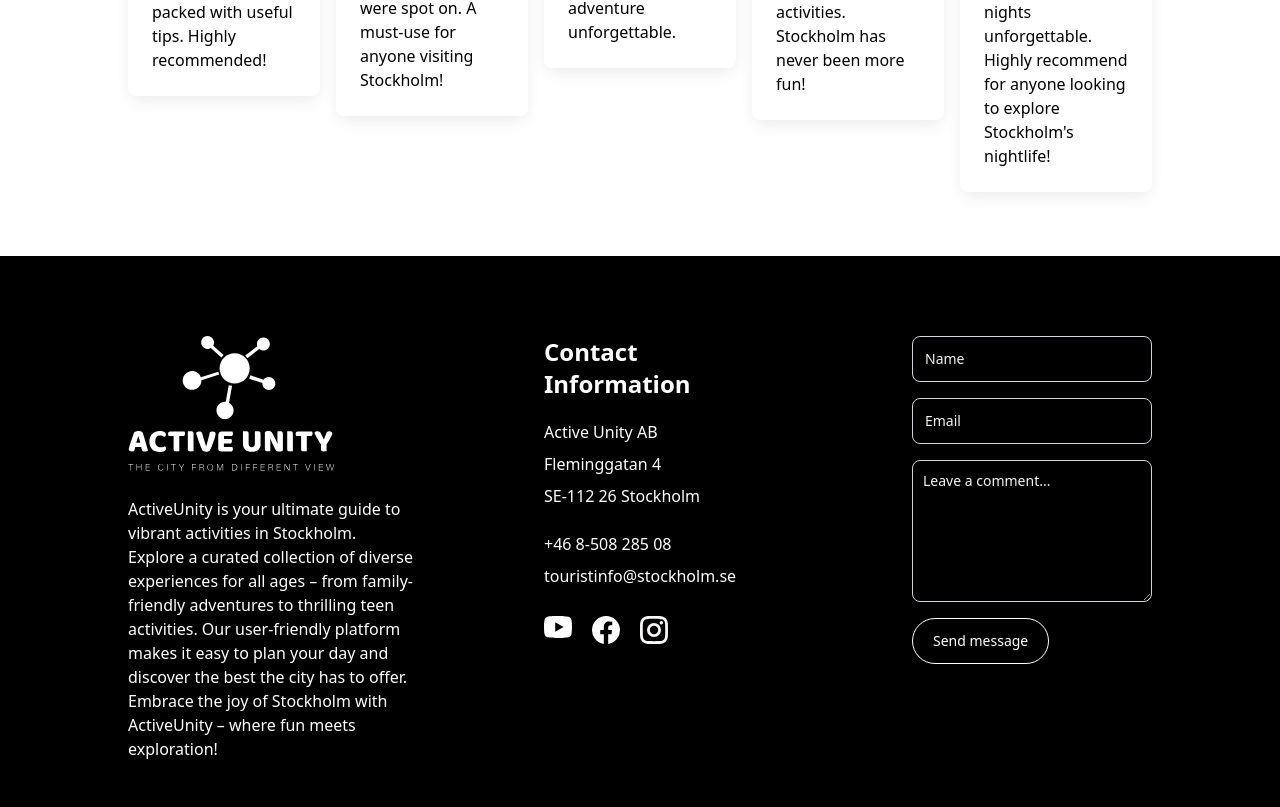
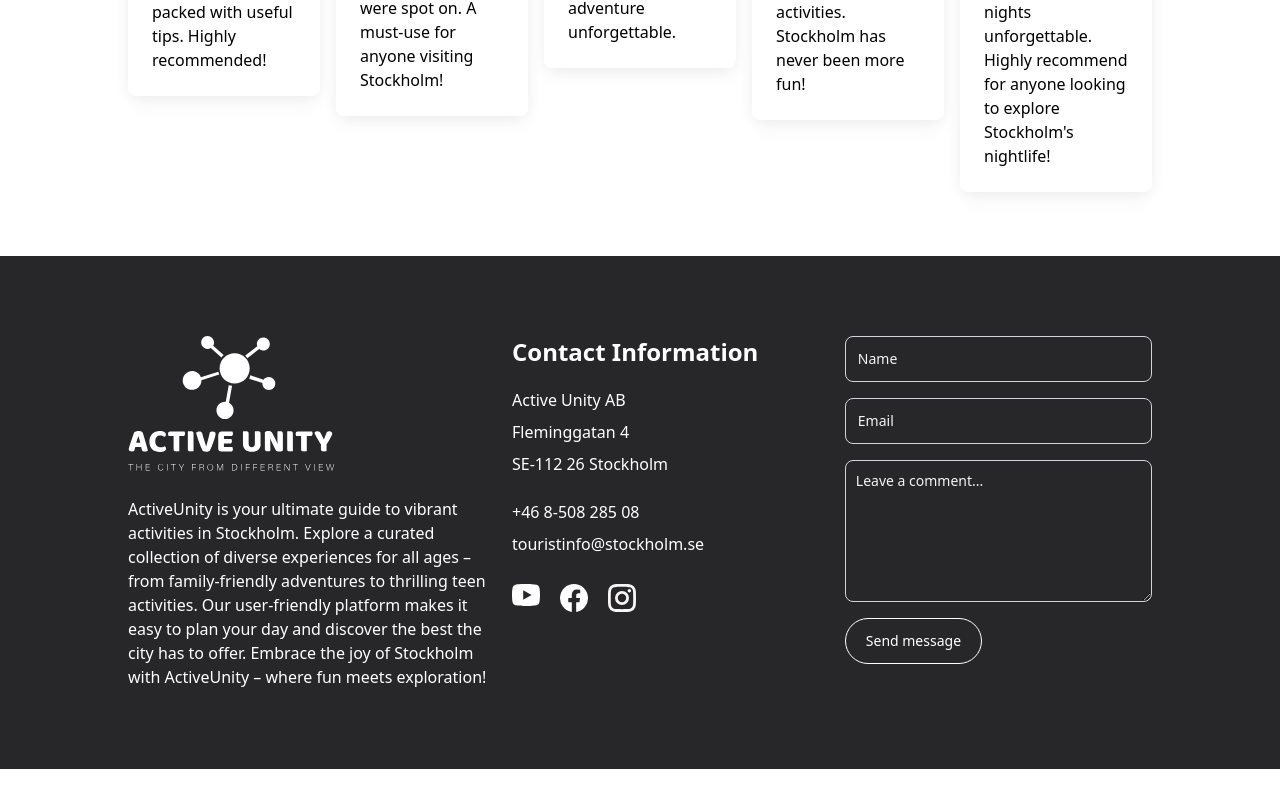
Before and after one commit to whobrowsesthewebg7/active-unity, a React (Vite) app: page / in a window 1280 px wide. Shown: the part 3400-4207 px from the top of the page. After the commit the page ends 4169 px from the top, so only its background shows below. Built offline with nearby package versions, Linux system fonts and the light colour scheme.

Commit message:
fix: Horizental scrollbar issue

```diff
--- a/index.html
+++ b/index.html
@@ -2,7 +2,6 @@
 <html lang="en">
   <head>
     <meta charset="UTF-8" />
-    <!-- <link rel="icon" type="image/svg+xml" href="/vite.svg" /> -->
     <meta name="viewport" content="width=device-width, initial-scale=1.0" />
     <meta
       name="description"
--- a/src/components/FeaturedActivities/FeaturedActivities.module.css
+++ b/src/components/FeaturedActivities/FeaturedActivities.module.css
@@ -1,5 +1,5 @@
 .featured_activities {
-  @apply flex w-screen h-auto pt-10 pb-10 pl-[5vw] pr-[5vw] md:pl-[10vw] md:pr-[10vw] flex-col gap-5 bg-zinc-800;
+  @apply flex h-auto py-10 px-[5vw] md:px-[10vw] flex-col gap-5 bg-zinc-800;
 }
 
 .featured_activities h2 {
--- a/src/components/Footer/Footer.module.css
+++ b/src/components/Footer/Footer.module.css
@@ -1,9 +1,9 @@
 footer {
-    @apply bg-black text-white flex justify-center py-20 px-[10vw]
+    @apply bg-zinc-800 text-white flex justify-center py-20 px-[5vw] md:px-[10vw]
 }
 
 .footer__container {
-    @apply flex flex-col md:flex-row justify-between w-[80vw] gap-12 md:gap-32
+    @apply flex flex-col md:flex-row justify-between w-[80vw] gap-8 md:gap-0
 }
 
 .footer__description {
@@ -11,11 +11,11 @@ footer {
 }
 
 .footer__col_short {
-    @apply w-full  md:w-1/3
+    @apply w-full md:w-[30%]
 }
 
 .footer__col_long {
-    @apply  w-full  md:w-2/5
+    @apply w-full md:w-[35%]
 }
 
 .footer__logo_container {
```
